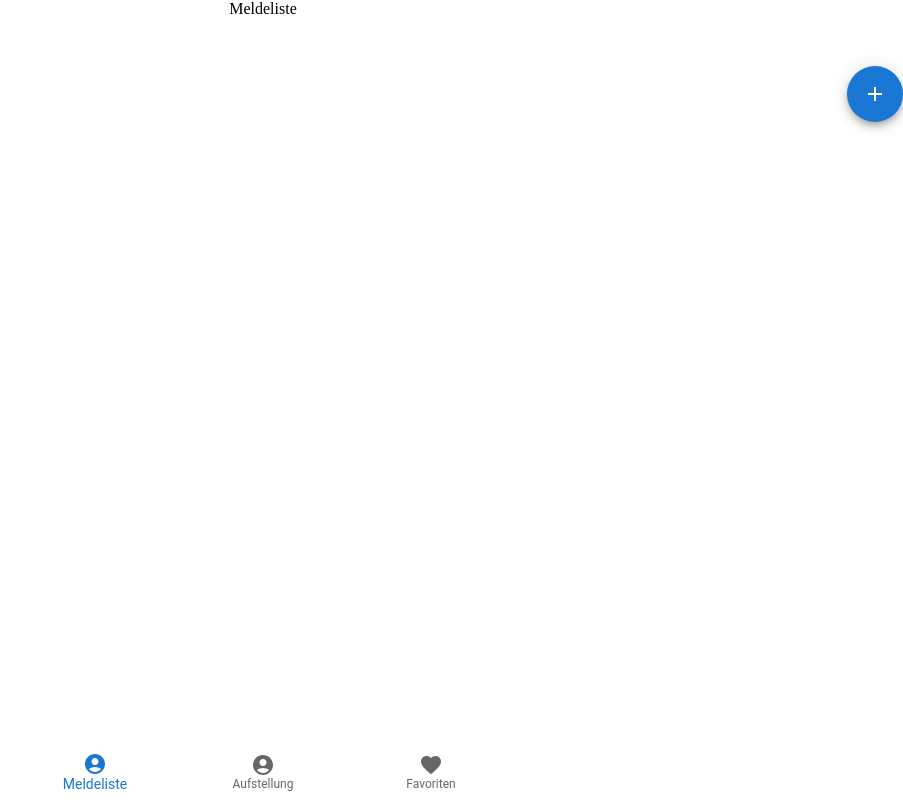
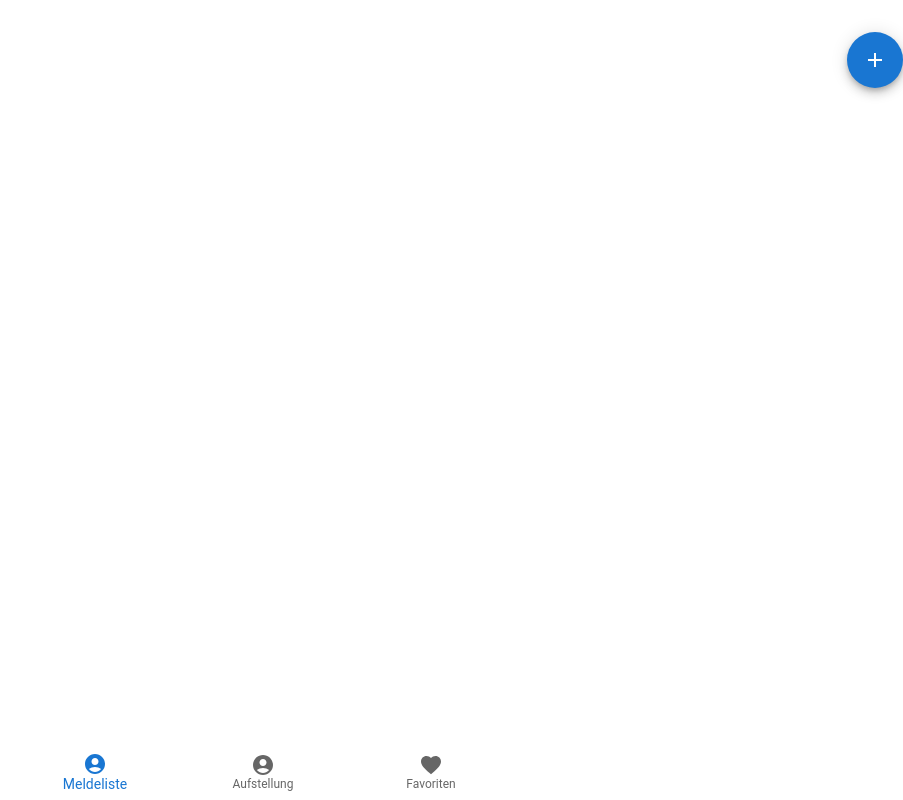
Before and after one commit to philib/DoublesUp, a Next.js app: page / in a window 1280 px wide. Shown: the whole page, without its empty margins (377-1280 px from the left). Built offline with nearby package versions, Linux system fonts and the light colour scheme.

Commit message:
remove title

```diff
--- a/app/Meldeliste/Meldeliste.tsx
+++ b/app/Meldeliste/Meldeliste.tsx
@@ -177,9 +177,6 @@ export const Meldeliste: React.FunctionComponent<MeldelisteProps> = ({
       {editDialog}
       {addDialog}
       <Grid container spacing={2}>
-        <Grid item container xs={12} justifyContent={'center'}>
-          <Grid item>Meldeliste</Grid>
-        </Grid>
         <Grid item container xs={12}>
           <SortableList
             cards={players.map((player) => ({
```
